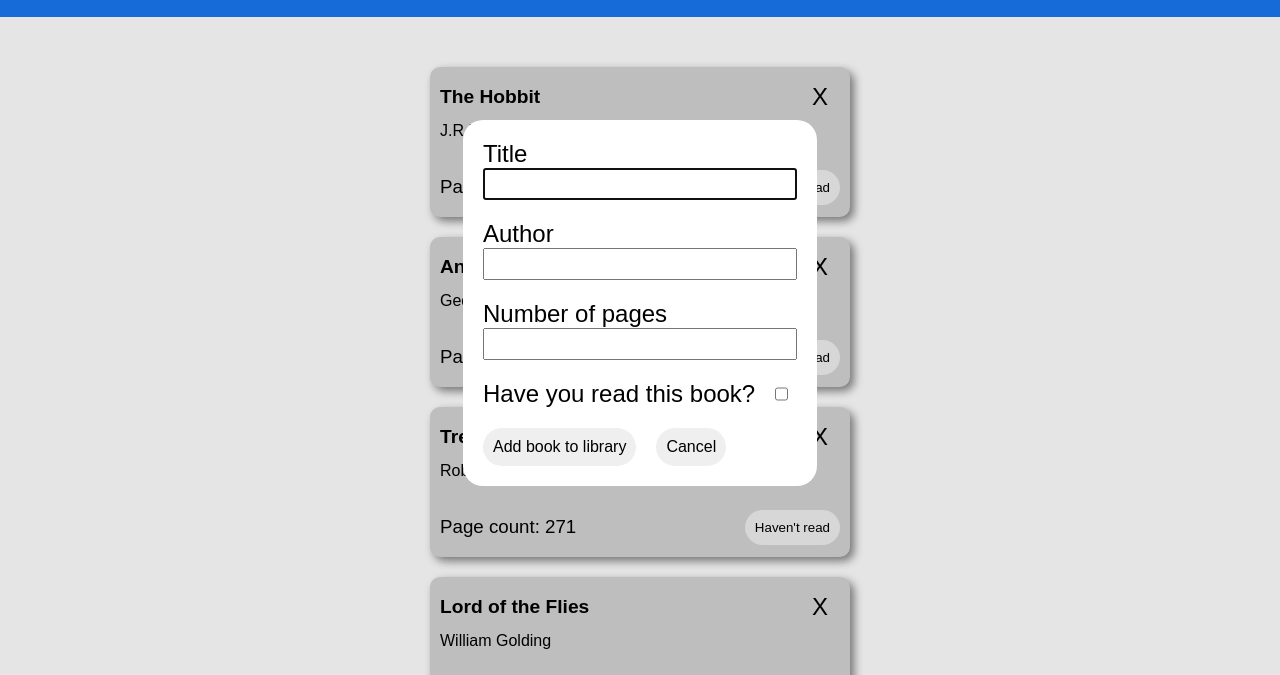
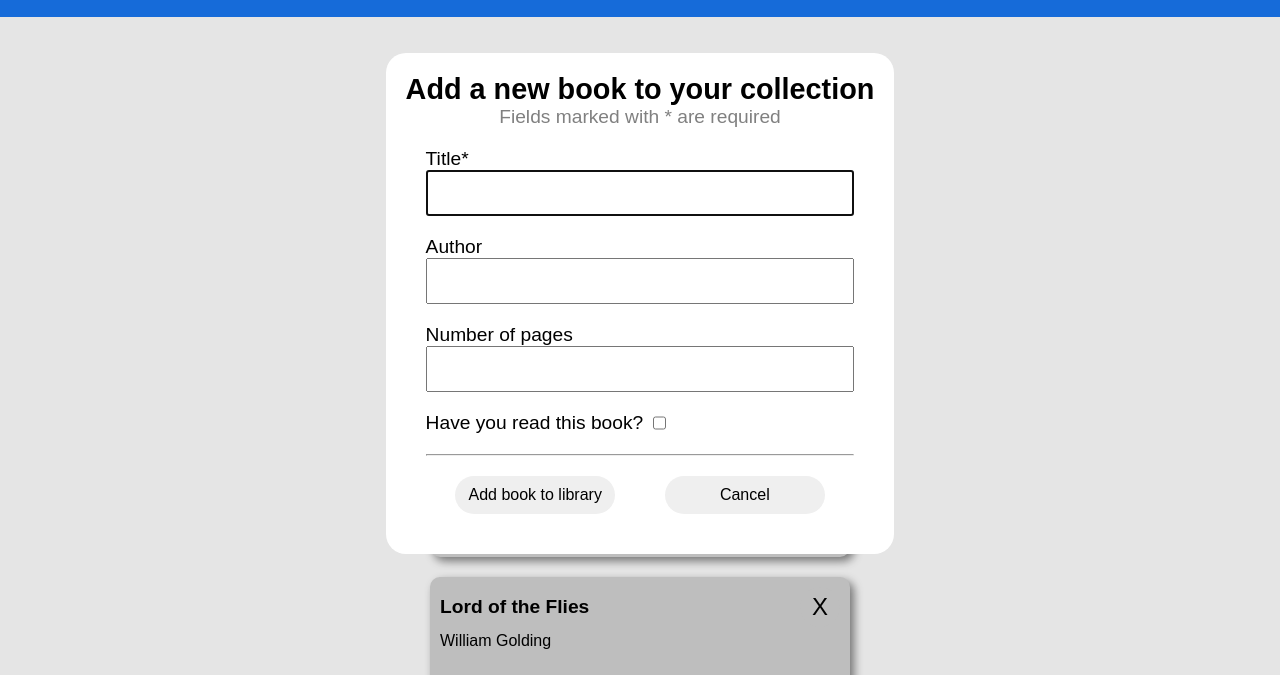
Before and after one commit to DiscipleZero7/TOP-Library, a plain HTML site: page index.html in a window 1280 px wide. Both pictures are taken after a click on the button "Add Book". Shown: the part 97-772 px from the top of the page. Drawn offline with Linux system fonts and the light colour scheme.

Commit message:
Fix bugs, add CSS, slight refactor

```diff
--- a/index.html
+++ b/index.html
@@ -16,10 +16,12 @@
     </div>
 
     <dialog class="modal-form">
+        <h2>Add a new book to your collection</h2>
+        <p>Fields marked with * are required<p>
         <form class="book-form" action="">
             <div class="form-input-container">
-                <label for="title">Title</label>
-                <input type="text" name="title" id="title">
+                <label for="title">Title*</label>
+                <input type="text" name="title" id="title" required>
             </div>
             <div class="form-input-container">
                 <label for="author">Author</label>
@@ -27,17 +29,17 @@
             </div>
             <div class="form-input-container">
                 <label for="pages">Number of pages</label>
-                <input type="number" name="pages" id="pages">
+                <input type="number" name="pages" id="pages" max="999999">
             </div>
             <div class="form-checkbox-container">
                 <label for="read-status">Have you read this book?</label>
                 <input type="checkbox" name="read-status" id="read-status">
             </div>
+            <hr/>
             <div class="form-btn-container">
                 <button type="submit" class="submit-book-btn">Add book to library</button>
                 <button type="button" class="modal-close-btn">Cancel</button>
             </div>
-
         </form>
     </dialog>
 
--- a/main.js
+++ b/main.js
@@ -10,30 +10,40 @@ const submitBookBtn = document.querySelector(".submit-book-btn");
 
 const formData = document.querySelector(".book-form")
 
+// Array / Backend
 function Book(title, author, pages, read) {
     if (!new.target) {
         throw Error("You must use the 'new operator to call the constructor'");
     }
 
+    let status = "No read";
+    if (read) {
+        status = "Yes read";
+    }
+
     this.title = title;
     this.author = author;
     this.pages = pages;
-    this.read = read;
+    this.read = status;
     this.id = crypto.randomUUID();
+
+    //prototype function
+    this.status = function() {
+        (this.read === "Yes read") ? this.read = "No read" : this.read = "Yes read"
+    }
 }
 
+// DOM / Frontend / New Object
 function addBookToLibrary(title, author, pages, read) {
     const book = new Book(title, author, pages, read);
     myLibrary.push(book);
 
-    //add new book to library
-
+    // Add new book container to library container
     const bookCardContainer = document.createElement("div");
     bookCardContainer.classList.add("book-card-container");
+    libraryContainer.appendChild(bookCardContainer);
 
-    const bookCard = document.createElement("div");
-
-    // each section of the card
+    // Creates each section of the card
     const bookDeleteBtn = document.createElement("button");
     bookDeleteBtn.classList.add("book-delete-btn")
     bookDeleteBtn.textContent = "X";
@@ -56,43 +66,38 @@ function addBookToLibrary(title, author, pages, read) {
 
     const bookStatus = document.createElement("button");
     bookStatus.classList.add("book-status");
+    if(book.read === "Yes read") {
+        bookStatus.classList.toggle("have-read");
+    }
+
     bookStatus.textContent = book.read;
+    bookCardContainer.appendChild(bookStatus);
 
     // Read status toggle
     bookStatus.addEventListener("click", () => {
-        if (bookStatus.textContent === "Have read") {
-            bookStatus.textContent = "Haven't read";
-            book.read = "Haven't read";
-        } else {
-            bookStatus.textContent = "Have read";
-            book.read = "Have read";
-        }
+        book.status();
+        bookStatus.textContent = book.read;
+        bookStatus.classList.toggle("have-read");
     })
 
-    bookCardContainer.appendChild(bookStatus);
-
+    // Remove book
     bookDeleteBtn.addEventListener("click", () => {
-        console.log(book.title);
-
         myLibrary = myLibrary.filter((e) => {
             return e.id !== book.id
         })
-
         bookCardContainer.remove();
     })
-
-    libraryContainer.appendChild(bookCardContainer);
 }
 
 // Default books for testing
-addBookToLibrary("The Hobbit", "J.R.R. Tolkien", 295, "Have read");
-addBookToLibrary("Animal Farm", "George Orwell", 84, "Have read");
-addBookToLibrary("Treasure Island", "Robert Louise Stevenson", 271, "Haven't read");
-addBookToLibrary("Lord of the Flies", "William Golding", 189, "Haven't read");
-addBookToLibrary("Alice in Wonderland", "Lewis Carroll", 62, "Have read");
-addBookToLibrary("Tuesdays with Morrie", "Mitch Albom", 131, "Have read");
-addBookToLibrary("Strange Case of Dr. Jekyll and Mr. Hyde", "Robert Louise Stevenson", 97, "Haven't read");
-addBookToLibrary("1984", "George Orwell", 209, "Haven't read");
+addBookToLibrary("The Hobbit", "J.R.R. Tolkien", 295, true);
+addBookToLibrary("Animal Farm", "George Orwell", 84, true);
+addBookToLibrary("Treasure Island", "Robert Louise Stevenson", 271, false);
+addBookToLibrary("Lord of the Flies", "William Golding", 189, false);
+addBookToLibrary("Alice in Wonderland", "Lewis Carroll", 62, true);
+addBookToLibrary("Tuesdays with Morrie", "Mitch Albom", 131, true);
+addBookToLibrary("Strange Case of Dr. Jekyll and Mr. Hyde", "Robert Louise Stevenson", 97, false);
+addBookToLibrary("1984", "George Orwell", 209, false);
 //
 
 addBookBtn.addEventListener("click", () => {
@@ -110,17 +115,9 @@ bookForm.addEventListener("submit", (e) => {
     const bookTitle = document.querySelector("#title");
     const bookAuthor = document.querySelector("#author");
     const bookPages = document.querySelector("#pages");
-    let bookReadStatus = document.querySelector("#read-status");
+    const bookReadStatus = document.querySelector("#read-status");
 
-    if (bookReadStatus.checked === true) {
-        bookReadStatus = "Have read";
-    } else {
-        bookReadStatus = "Haven't read";
-    }
-
-    addBookToLibrary(bookTitle.value, bookAuthor.value, bookPages.value, bookReadStatus)
+    addBookToLibrary(bookTitle.value, bookAuthor.value, bookPages.value, bookReadStatus.checked)
 
     modal.close();
-
-    console.log(myLibrary)
 })
--- a/styles.css
+++ b/styles.css
@@ -30,6 +30,10 @@ body {
     border-radius: 20px;
     padding: 10px;
 
+}
+
+.add-book-btn:hover {
+    background-color: lightgreen
 }
 
 .libraryContainer {
@@ -74,6 +78,10 @@ body {
     align-self: top;
     font-size: 100%;
     font-weight: 300;
+
+    overflow: hidden;
+    white-space: nowrap;
+    text-overflow: ellipsis;
 }
 
 .book-pages {
@@ -87,9 +95,13 @@ body {
     align-self: center;
     justify-self: end;
 
-    border: none;
+    border: 2px solid red;
     padding: 10px;
     border-radius: 20px;
+}
+
+.have-read {
+    border: 2px solid green
 }
 
 .book-delete-btn {
@@ -108,14 +120,24 @@ body {
 }
 
 .modal-form {
-    font-size: 1.5rem;
+    font-size: 1.2rem;
     margin: auto;
     border: none;
     border-radius: 20px;
     padding: 20px;
 }
 
+.modal-form > h2,
+.modal-form > p {
+    text-align: center;
+}
+
+.modal-form > p {
+    color: gray;
+}
+
 .book-form {
+    padding: 20px;
     display: flex;
     flex-direction: column;
     gap: 20px;
@@ -128,21 +150,29 @@ body {
 
 .form-checkbox-container {
     display: flex;
-    gap: 20px;
+    gap: 10px;
 }
 
 .book-form input {
-    font-size: 1.5rem;
+    font-size: 1.2rem;
+    padding: 10px;
 }
 
 .form-btn-container {
     display: flex;
+    justify-content: space-evenly;
     gap: 20px;
 }
 
 .form-btn-container > button {
     font-size: 1rem;
+    width: 160px;
     border: none;
     padding: 10px;
     border-radius: 20px;
 }
+
+.form-btn-container > button:hover {
+    background-color: rgb(24, 119, 242);
+    color: white;
+}
```
